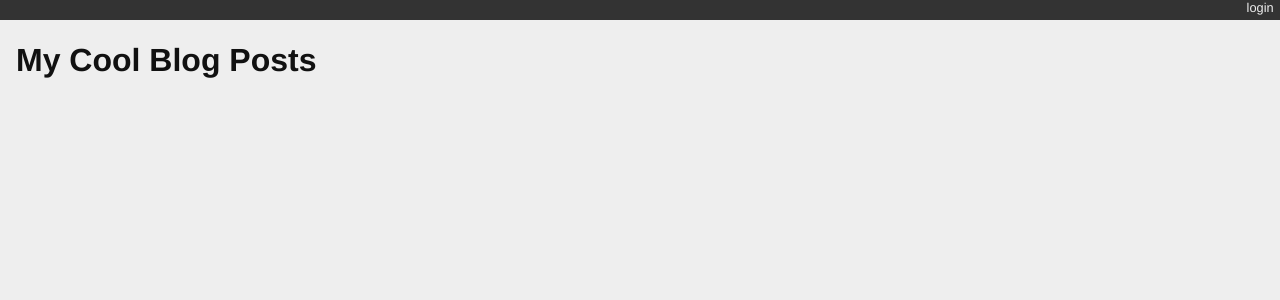
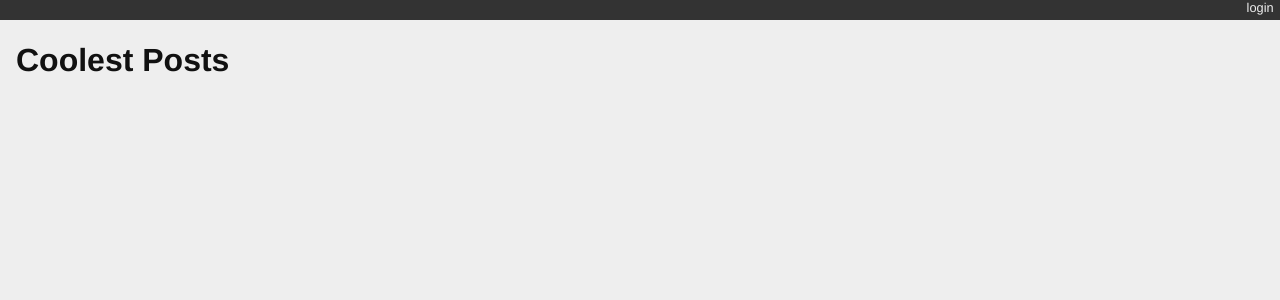
Before and after one commit to salentiev/django-blog, a Django app: page / in a window 1280 px wide. Shown: the top 300 px of the page. Run offline with Django 3.2, Linux system fonts and the light colour scheme; data that the repository does not hold is empty.

Commit message:
Change title

```diff
--- a/blogging/templates/blogging/list.html
+++ b/blogging/templates/blogging/list.html
@@ -1,6 +1,6 @@
 {% extends "base.html" %}
 {% block content %}
-  <h1>My Cool Blog Posts</h1>
+  <h1>Coolest Posts</h1>
   {% comment %} here is where the query happens {% endcomment %}
   {% for post in post_list %}
   <div class="post">
--- a/blogging/tests.py
+++ b/blogging/tests.py
@@ -29,7 +29,7 @@ class FrontEndTestCase(TestCase):
         resp = self.client.get("/")
         # the content of the rendered response is always a bytestring
         resp_text = resp.content.decode(resp.charset)
-        self.assertTrue("My Cool Blog Posts" in resp_text)
+        self.assertTrue("Coolest Posts" in resp_text)
         for count in range(1, 11):
             title = "Post %d Title" % count
             if count < 6:
```
